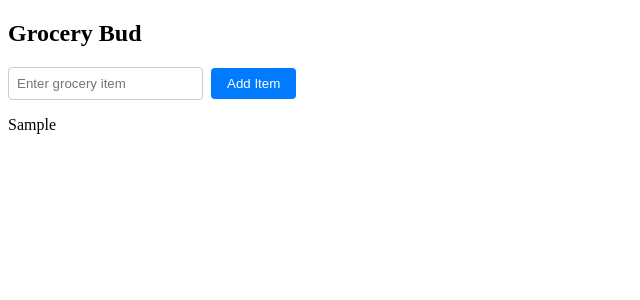
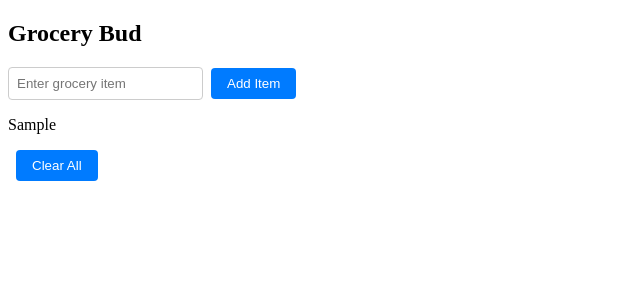
Before and after one commit to Kishan06319/Grocery-bud-React, a React (Vite) app: page / in a window 1280 px wide. Both pictures are taken after typing "Sample" into the empty fields and a click on the button "Add Item". Shown: the top 300 px of the page, without its empty margins (0-640 px from the left). Built offline with nearby package versions, Linux system fonts and the light colour scheme.

Commit message:
feat: add remove and clear functionality

```diff
--- a/src/App.jsx
+++ b/src/App.jsx
@@ -13,6 +13,14 @@ function App() {
     setInput("");
   };
 
+  const handleRemove = (index) => {
+    setItems(items.filter((_, i) => i !== index));
+  };
+
+  const handleClear = () => {
+    setItems([]);
+  };
+
   return (
     <main>
       <h2>Grocery Bud</h2>
@@ -25,9 +33,20 @@ function App() {
         />
         <button type="submit">Add Item</button>
       </form>
-      {items.map((item, index) => (
-        <GroceryItem key={index} item={item} />
-      ))}
+      <section>
+        {items.map((item, index) => (
+          <GroceryItem
+            key={index}
+            item={item}
+            onRemove={() => handleRemove(index)}
+          />
+        ))}
+      </section>
+      {items.length > 0 && (
+        <button className="clear-btn" onClick={handleClear}>
+          Clear All
+        </button>
+      )}
     </main>
   );
 }
```
